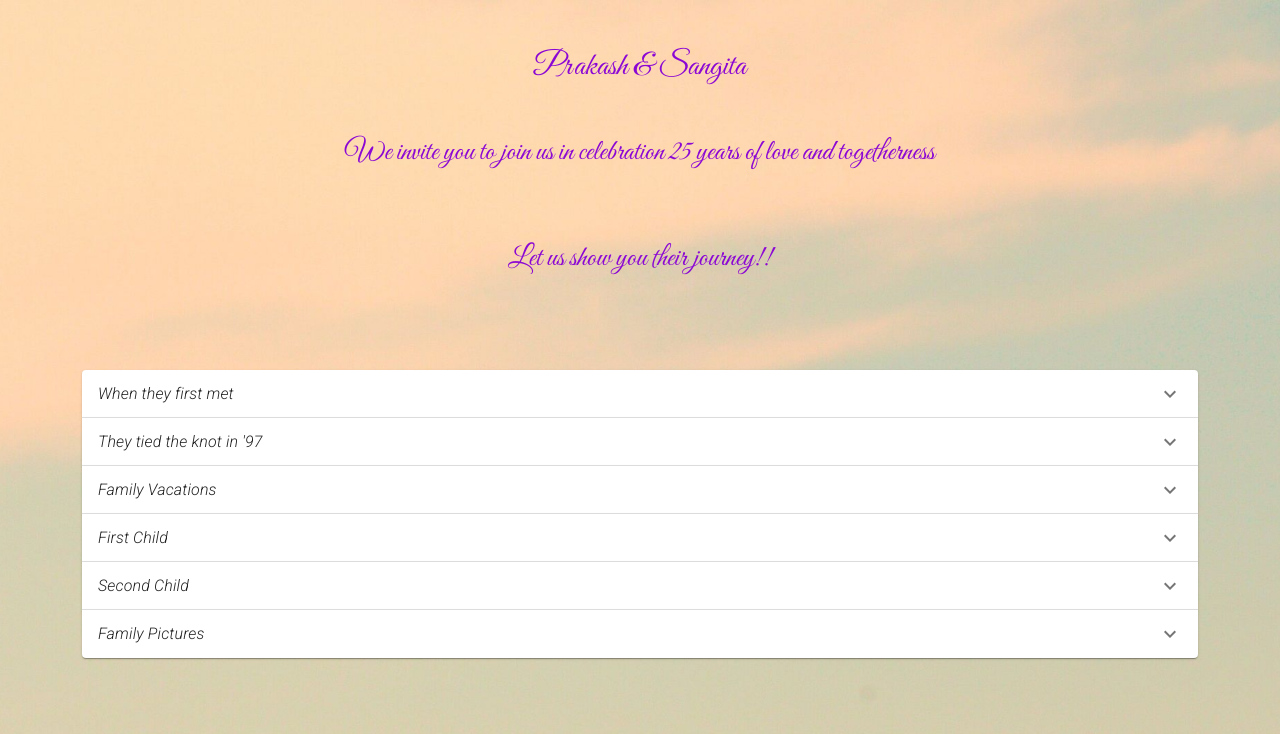
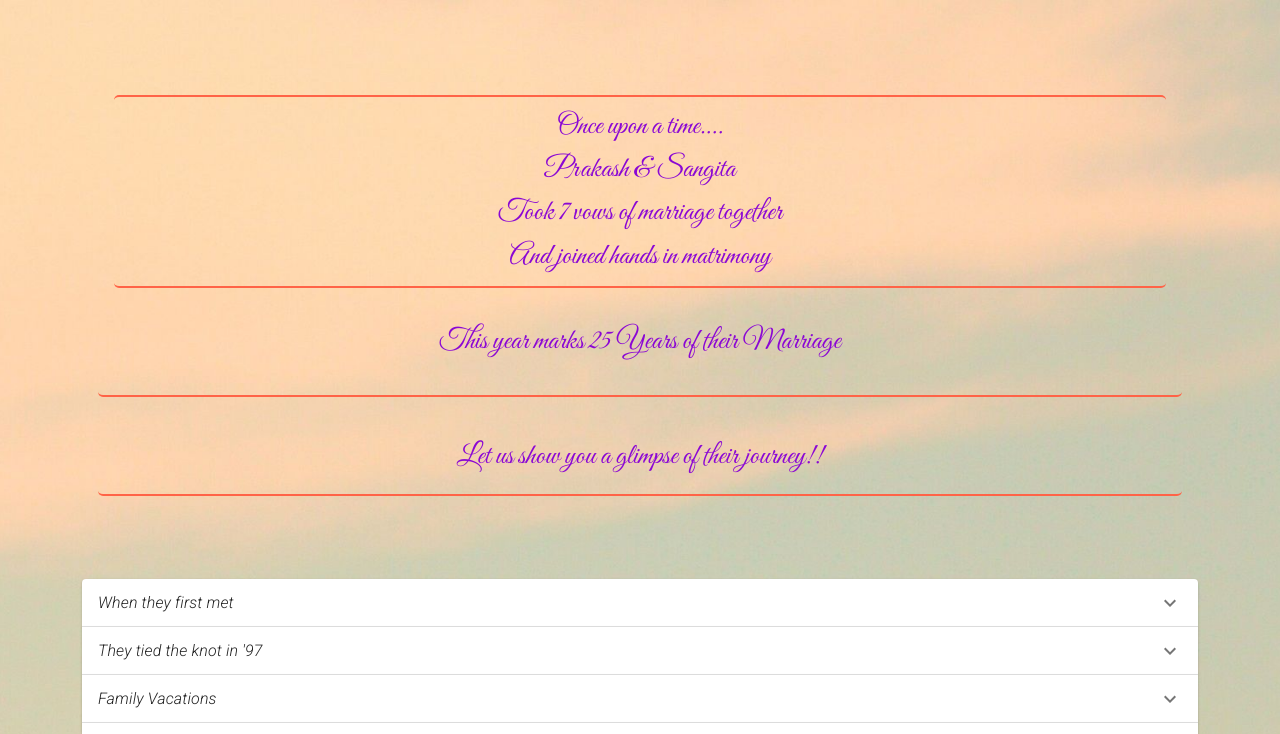
Before and after one commit to HiteshLunia/invitation-card, a React (Create React App) app: page / in a window 1280 px wide. Shown: the top 734 px of the page. Built offline with nearby package versions, Linux system fonts and the light colour scheme; a web font is replaced by a local one.

Commit message:
Change text

```diff
--- a/src/App.css
+++ b/src/App.css
@@ -50,6 +50,32 @@
   font-size: 1.8rem;
   text-align: center;
   font-family: 'Great Vibes', cursive;
+  border-bottom: 2px solid tomato;
+  border-top: 2px solid tomato;
+  border-radius: 5px;
+  padding: 0.5rem;
+  margin: 2rem;
+}
+.text2 {
+  color:  #8a07d4;
+  font-size: 1.8rem;
+  text-align: center;
+  font-family: 'Great Vibes', cursive;
+  border-bottom: 2px solid tomato;
+  border-radius: 5px;
+  margin: 1rem;
+  padding-bottom: 2rem;
+}
+.text3 {
+  color:  #8a07d4;
+  font-size: 1.8rem;
+  text-align: center;
+  font-family: 'Great Vibes', cursive;
+  border-bottom: 2px solid tomato;
+  border-radius: 5px;
+  padding-bottom: 1rem;
+  margin: 1rem;
+  padding-top: 0;
 }
 .name-tag {
   align-items: center;
@@ -95,4 +121,5 @@
   font-weight: 600;
   font-family: 'Great Vibes', cursive;
   color: rgb(0, 0, 0);
+  letter-spacing: 0.3rem;
 }
--- a/src/App.js
+++ b/src/App.js
@@ -2,24 +2,34 @@ import "./App.css";
 import EventHeader from "./components/eventHeader";
 import FooterComp from "./components/footerComp";
 import SimpleAccordion from "./components/SimpleAccordian";
-import LocationComp from "./components/locationComp"
+import LocationComp from "./components/locationComp";
+import Divider from "./components/images/divider.png";
 
 function App() {
   return (
     <div className="App">
       <div class="container name-tag">
-        <div id="name-tag-heading"> Prakash & Sangita</div>
+        <div id="name-tag-heading"></div>
         {/* <h2 class="conatiner home-header">Prakash & Sangita</h2> */}
         <p class="text1">
-          We invite you to join us in celebration 25 years of love and
-          togetherness
+          Once upon a time.... <br/>
+          Prakash & Sangita <br/>
+          Took 7 vows of marriage together <br/>
+          And joined hands in matrimony <br/>
+          </p>
+          <p class="text2">
+          This year marks 25 Years of their Marriage<br/>
         </p>
       </div>
-      <div class="container text-message">
-        <br />
-        <p class="text1"> Let us show you their journey!! </p>
+      <div class="container name-tag">
+        <p class="text3"> Let us show you a glimpse of their journey!!<br/></p>
       </div>
       <SimpleAccordion />
+      <br/>
+      <div id="container name-tag-heading">
+        <p class="text1">Lunia family invites you to join us in celebrating 25 years their of love and
+          togetherness</p>
+      </div>
       <EventHeader />
       <LocationComp/>
       <FooterComp />
--- a/src/components/SimpleAccordian.js
+++ b/src/components/SimpleAccordian.js
@@ -16,9 +16,9 @@ import PrateekImage from "./images/IMG_20220530_231628.jpg"
 import PrateekImage2 from "./images/IMG_20220530_231023.jpg"
 import PrateekImage3 from "./images/IMG_20220530_231726.jpg"
 import VacationImage from "./images/IMG_20211227_221907.jpg"
-import VacationImage2 from "./images/IMG_20220227_200922.jpg"
+import VacationImage2 from "./images/IMG_20220530_232328.jpg"
 import VacationImage3 from "./images/IMG_20220528_230306.jpg"
-import RecentImage from "./images/IMG-20210708-WA0065.jpg"
+import RecentImage from "./images/IMG_20220530_231902.jpg"
 import RecentImage2 from "./images/IMG_20211104_211333.jpg"
 import "./SimpleAccordian.css";
 import ImageGallery from "./imageGallery";
@@ -178,7 +178,7 @@ export default function SimpleAccordion() {
               <div>
                 <img
                   class="main-img1"
-                  src={VacationImage}
+                  src={RecentImage}
                   alt="FamilyImage"
                 ></img>
                 <img
@@ -193,7 +193,7 @@ export default function SimpleAccordion() {
                 ></img>
                 <img
                   class="main-img1"
-                  src={RecentImage}
+                  src={VacationImage}
                   alt="FamilyImage"
                 ></img>
                 <img
--- a/src/components/eventHeader.js
+++ b/src/components/eventHeader.js
@@ -6,7 +6,7 @@ class EventHeader extends Component {
     return (
       <div class="container event-box">
         <div class="address event-details">
-          <h1 className="event-heading"> 25th Anniversary Celebration</h1>
+          <h1 className="event-heading"> Silver Jubliee Celebration</h1>
           <div id="event-date">
             <h5> Date: 18th June, Saturday</h5>
           </div>
```
